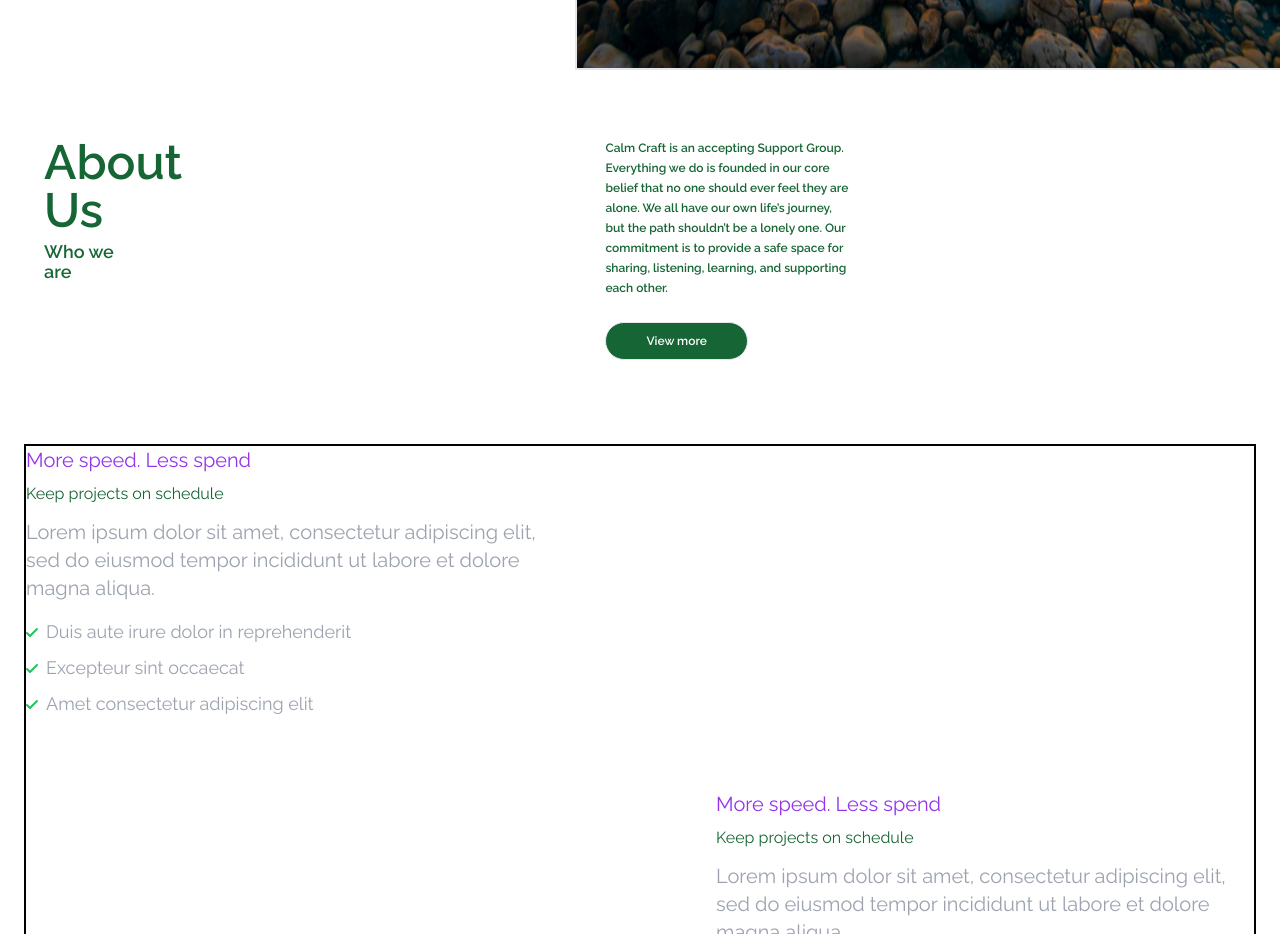
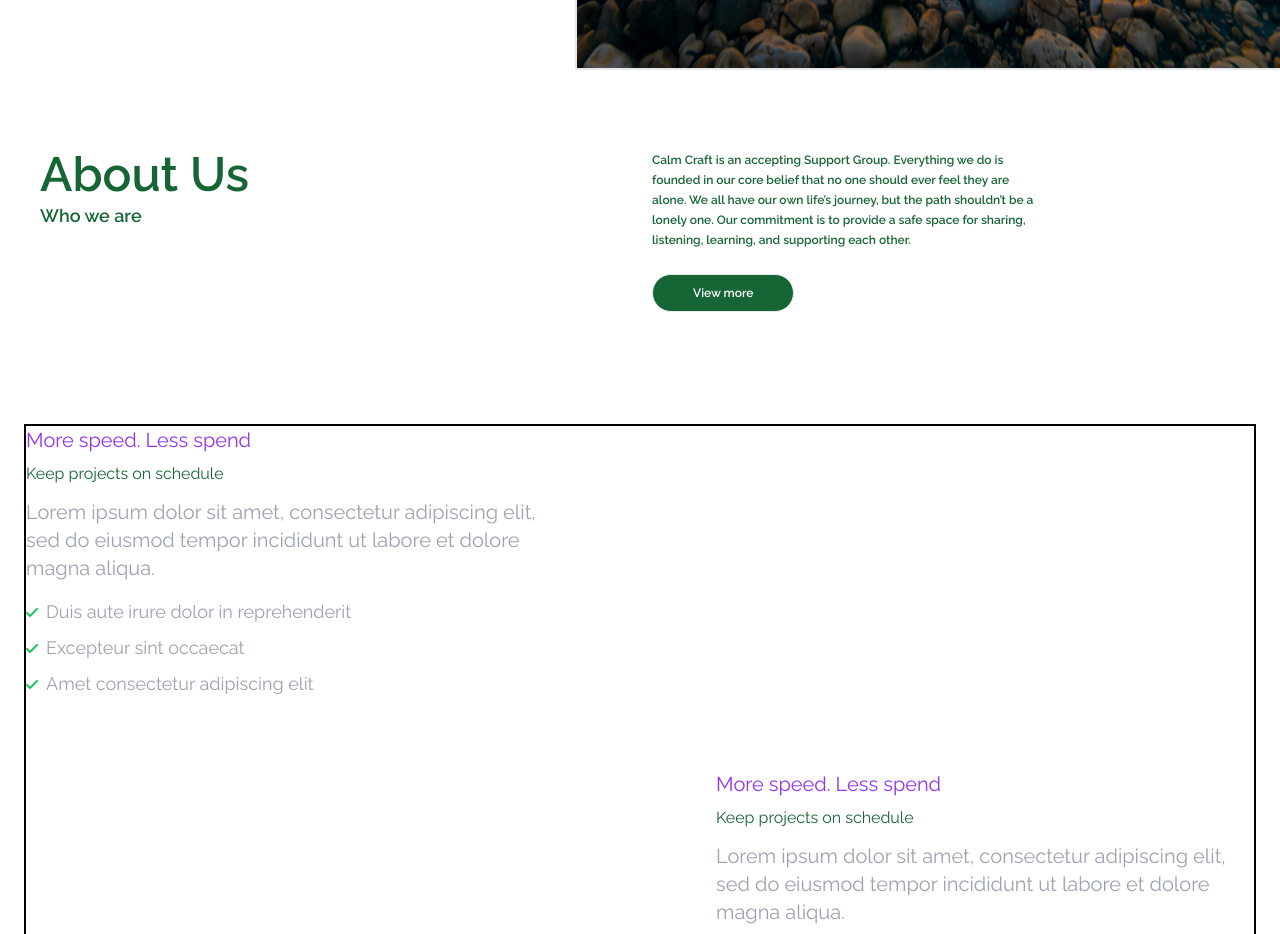
Before and after one commit to heritierbagumire/calm-craft, a React (Create React App) app: page / in a window 1280 px wide. Shown: the part 860-1794 px from the top of the page. Built offline with nearby package versions, Linux system fonts and the light colour scheme.

Commit message:
About modified

```diff
--- a/src/components/About.jsx
+++ b/src/components/About.jsx
@@ -14,17 +14,17 @@ const About = () => {
           <div className="py-12 md:py-0  mt-6">
             {/* Section header */}
             <div className="w-full mx-0 text-start pb-8 md:pb-16">
-              <div className="flex justify-between gap-x-96 text-sm font-semibold py-1 px-3 m-2 text-green-800 rounded-full mb-4">
-                <div className="w-full md:w-1/2 ">
+              <div className="flex flex-col md:flex md:flex-row justify-around text-sm gap-x-4  overflow-hidden font-semibold px-2 m-2 text-green-800  my-4 py-4 ">
+                <div className="w-full h-fill md:w-8/10">
                   <p className="text-start text-5xl">About Us</p>
-                  <div className="w-full md:w-1/2">
+                  <div className="w-full  ">
                     <h1 className="h2 mb-4 ml-0 pt-2 text-[18px] text-green-800 font-semibold">
                       Who we are
                     </h1>
                   </div>
                 </div>
-                <div>
-                  <p className="text-[12px] text-green-800 mr-0  md:mr-96">
+                <div className="md:w-full pb-4 ml-2">
+                  <p className="text-[12px] text-green-800 mr-0 text-center md:text-start max-w-full  md:max-w-sm ">
                     Calm Craft is an accepting Support Group. Everything we do
                     is founded in our core belief that no one should ever feel
                     they are alone. We all have our own life’s journey, but the
@@ -32,7 +32,7 @@ const About = () => {
                     a safe space for sharing, listening, learning, and
                     supporting each other.
                   </p>
-                  <button className="hidden md:block rounded-0 mt-6 rounded-3xl hover:border hover:border-green-700  hover:bg-white border text-[12px] transition duration-150 ease-in-out hover:text-green-800 px-10 md:px-2 lg:px-10 lg:-mr-12 py-2 bg-green-800 text-white hover:scale-105 hover:ease-in-out ">
+                  <button className="hidden md:block rounded-0 mt-6 rounded-3xl hover:border hover:border-green-700  hover:bg-white border text-[12px] transition duration-300 ease-in-out hover:text-green-800 px-10 md:px-2 lg:px-10 lg:-mr-12 py-2 bg-green-800 text-white hover:scale-105 hover:ease-in-out ">
                     View more
                   </button>
                 </div>
```
